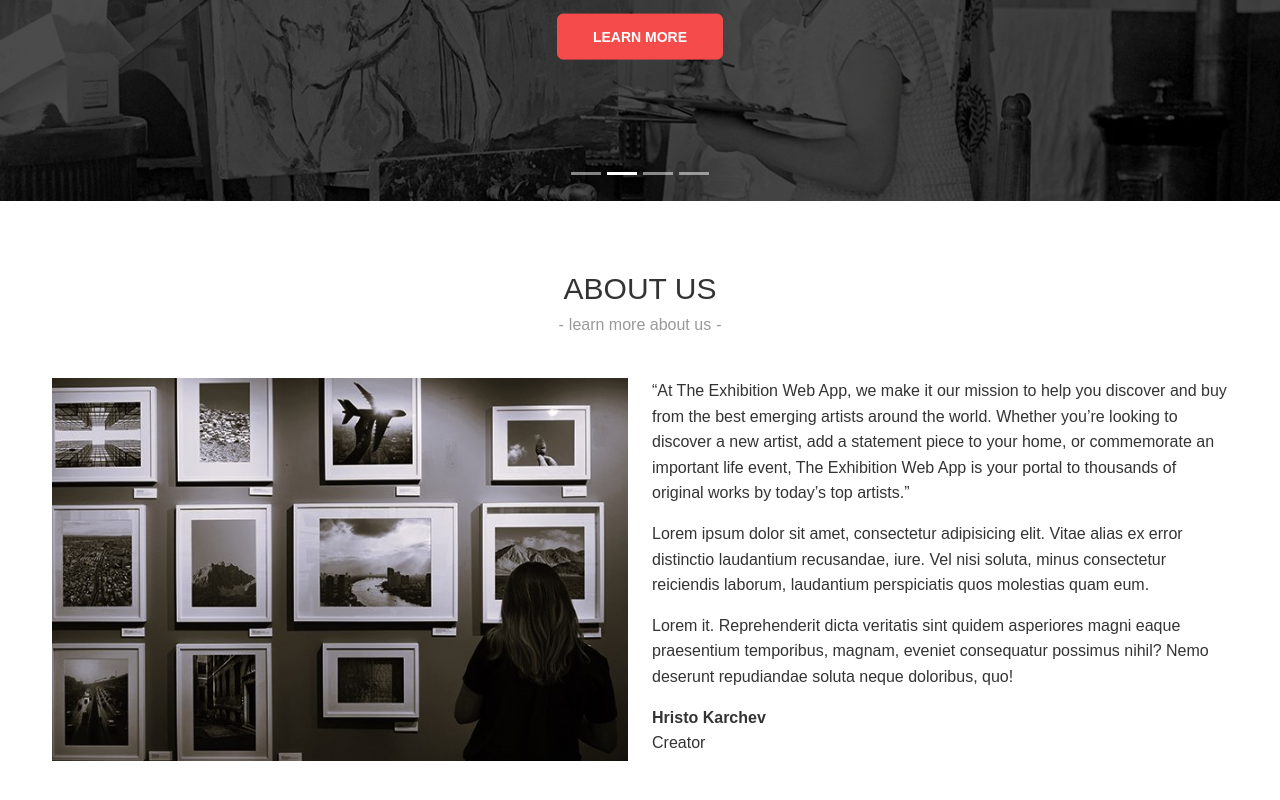
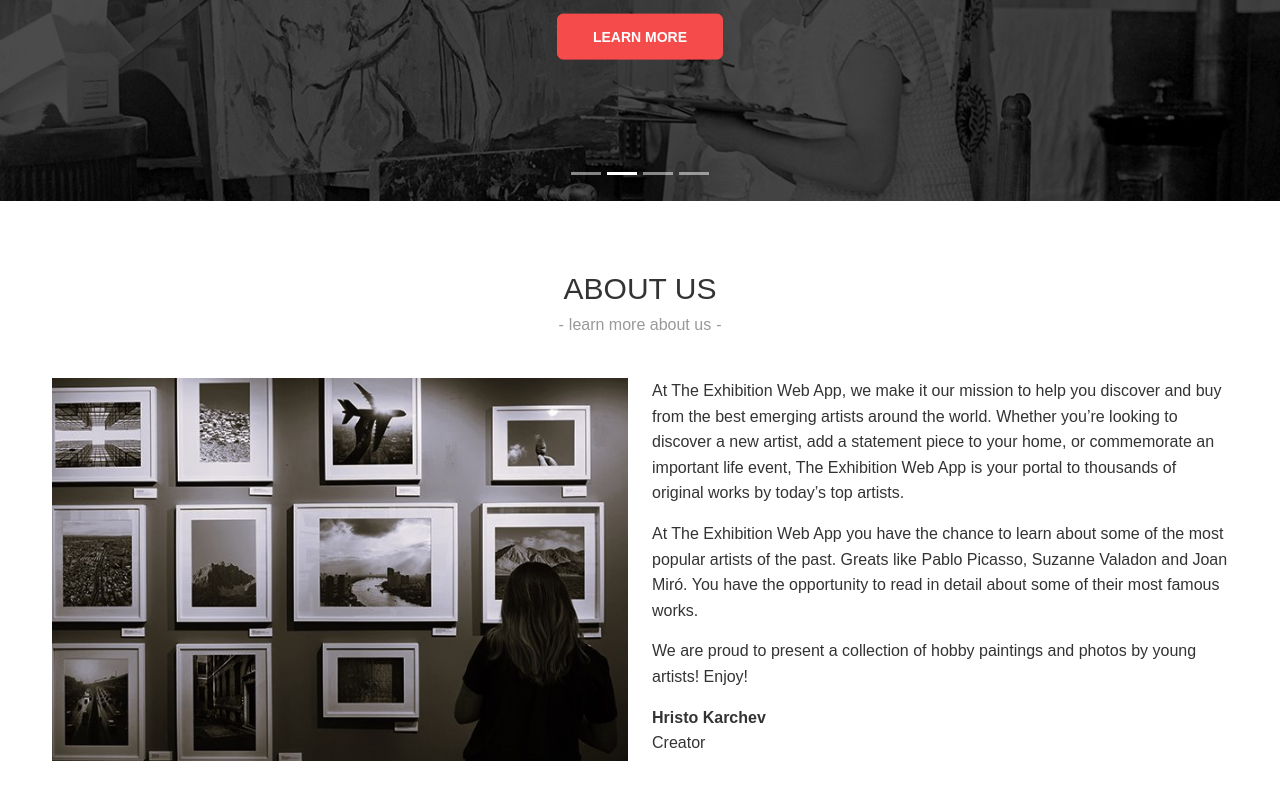
Before and after one commit to hristokarchev25/TheExhibitionWeb-App, a React (Create React App) app: page / in a window 1280 px wide. Shown: the part 330-1130 px from the top of the page. Built offline with nearby package versions, Linux system fonts and the light colour scheme; no server answers.

Commit message:
fix/ about us lorem text fixed

```diff
--- a/src/components/About/About.js
+++ b/src/components/About/About.js
@@ -20,9 +20,9 @@ function About() {
                         <Image src={img1} />
                     </Col>
                     <Col sm={6}>
-                        <p>“At The Exhibition Web App, we make it our mission to help you discover and buy from the best emerging artists around the world. Whether you’re looking to discover a new artist, add a statement piece to your home, or commemorate an important life event, The Exhibition Web App is your portal to thousands of original works by today’s top artists.”</p>
-                        <p>Lorem ipsum dolor sit amet, consectetur adipisicing elit. Vitae alias ex error distinctio laudantium recusandae, iure. Vel nisi soluta, minus consectetur reiciendis laborum, laudantium perspiciatis quos molestias quam eum.</p>
-                        <p>Lorem it. Reprehenderit dicta veritatis sint quidem asperiores magni eaque praesentium temporibus, magnam, eveniet consequatur possimus nihil? Nemo deserunt repudiandae soluta neque doloribus, quo!</p>
+                        <p>At The Exhibition Web App, we make it our mission to help you discover and buy from the best emerging artists around the world. Whether you’re looking to discover a new artist, add a statement piece to your home, or commemorate an important life event, The Exhibition Web App is your portal to thousands of original works by today’s top artists.</p>
+                        <p>At The Exhibition Web App you have the chance to learn about some of the most popular artists of the past. Greats like Pablo Picasso, Suzanne Valadon and Joan Miró. You have the opportunity to read in detail about some of their most famous works.</p>
+                        <p>We are proud to present a collection of hobby paintings and photos by young artists! Enjoy!</p>
                         <p><b>Hristo Karchev</b><br />Creator</p>
                     </Col>
                 </Row>
```
